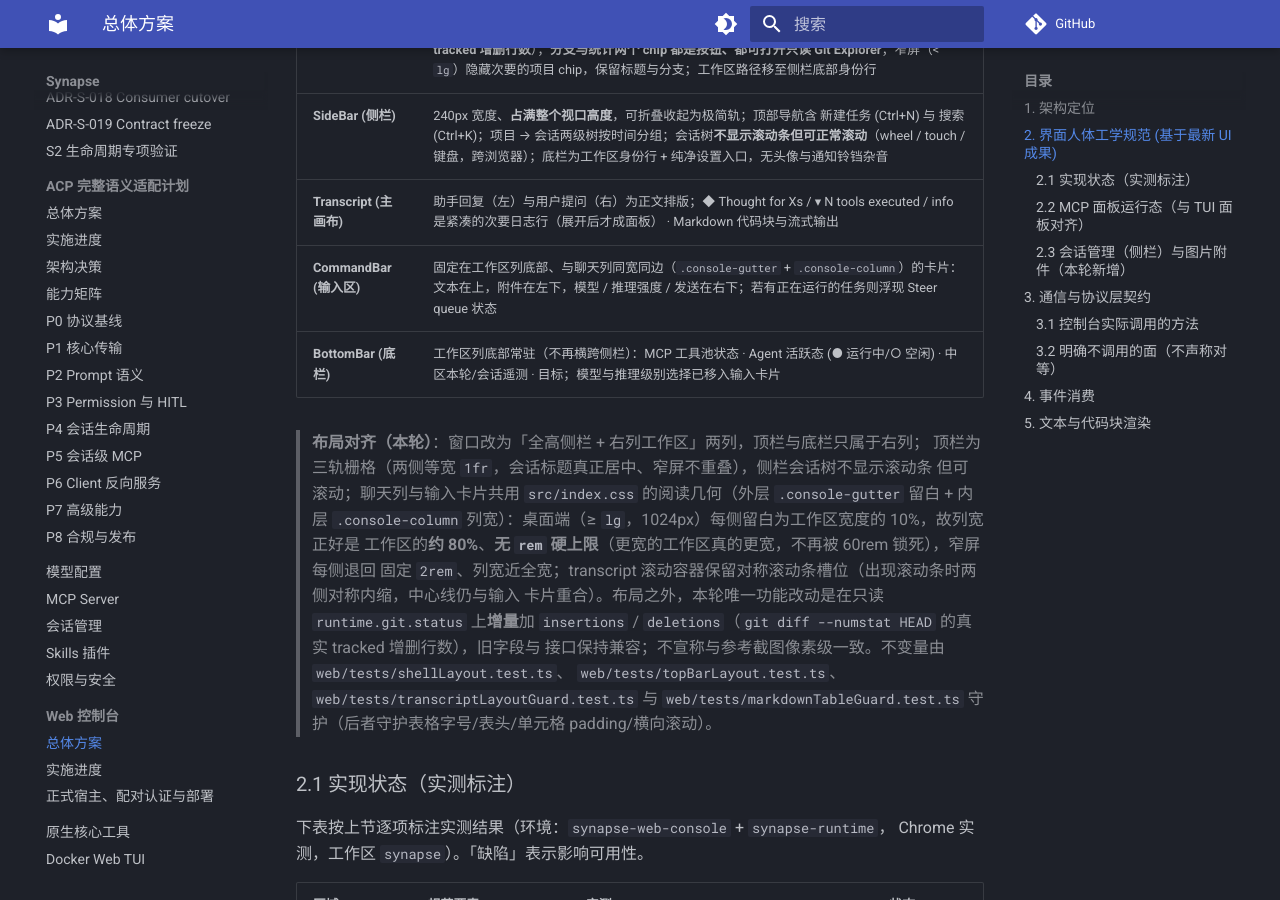
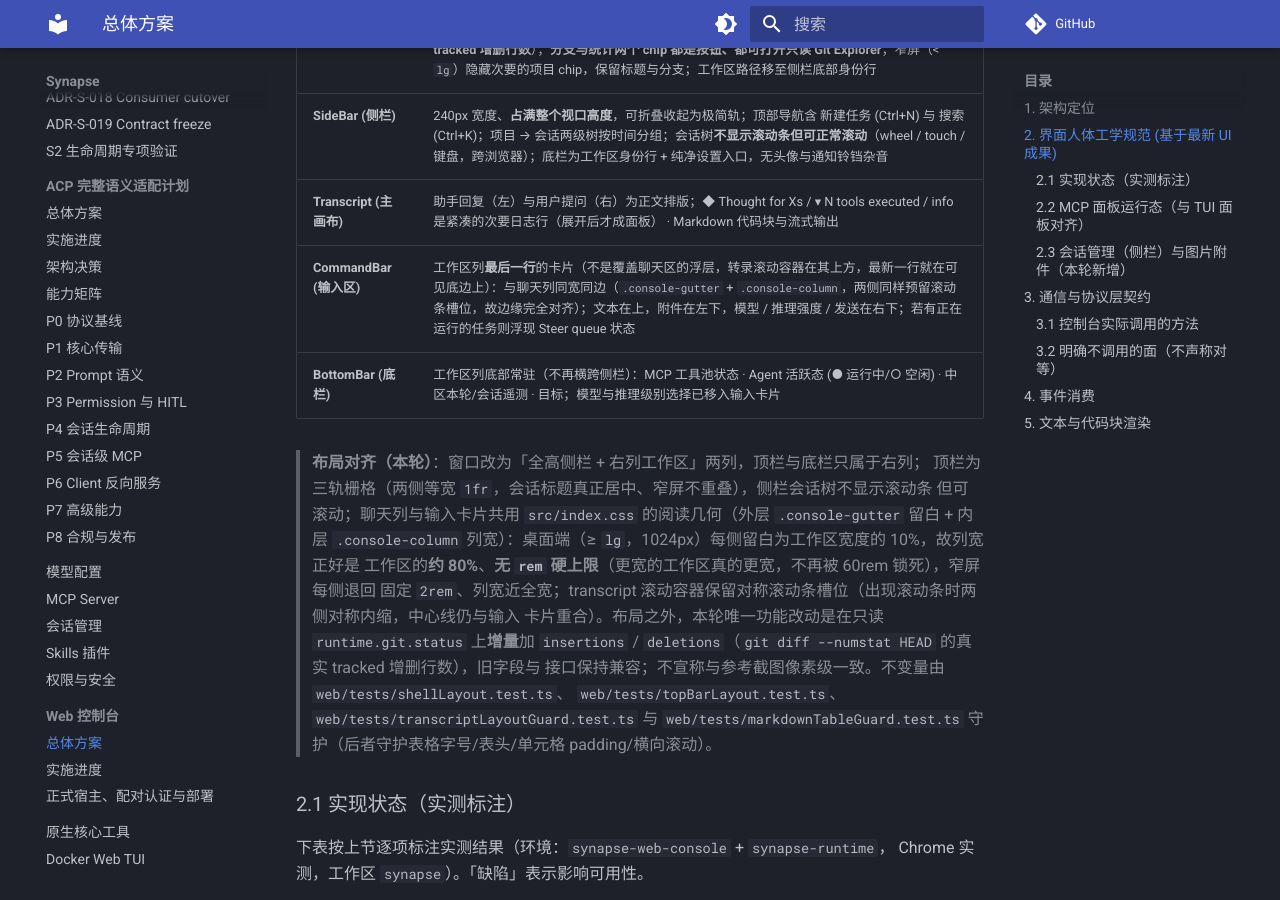
Before and after one commit to alex8224/synapse-agent, an MkDocs documentation site: the page built from docs/web-console/index.md, in a window 1280 px wide and 900 px high, scrolled down 1366 px. Built offline with MkDocs 1.6.1 and Material for MkDocs 9.7.7, drawn with Linux system fonts in a browser that asks for light colours; comment, search, counter and statistics services are not loaded; some of the changed text lies outside the part shown.

Commit message:
fix(web-console): keep the composer out of the transcript's way
The composer was an `absolute bottom-0` card over the transcript, so the bottom
of the scrollport was behind it: following the stream to the bottom parked the
newest line under the input, and reading it meant scrolling back up.  The
transcript's `pb-36` only hid the symptom, and its `scrollbar-gutter` made the
card one scrollbar wider than the chat column.

- the composer is now the last row of the workspace column (`shrink-0`, no
  positioning), so the transcript owns the space above it and the scrollport's
  bottom edge is the last visible line.  `pb-36` goes with it.
- the composer wrapper reserves the same scrollbar gutter the transcript does, so
  the card shares both edges with the chat column instead of only its centre
  line -- that is what made the input look too wide.

Measured on the real console (1440px-class pane): card `top` == scroller `bottom`
(no overlap), card `left/right` == the transcript column's (431/1803), and during
a live turn `scrollTop == maxScroll` with the newest row above the card.

`shellLayout.verify.ts` now checks the no-overlap invariant and exact edge
alignment, and measures the column against the wrapper's scrollbar-inset content
box instead of assuming 80% of the pane.

```diff
--- a/docs/web-console/index.md
+++ b/docs/web-console/index.md
@@ -50,7 +50,7 @@
 | **TopBar (顶栏)** | 工作区列顶部的单行 chip，**三轨栅格**（两侧等宽 `1fr`）：左轨 [\|] 侧栏折叠开关 · 项目 · ⎇ Git 分支（含 ↑/↓ 跟踪计数）；中轨为**会话标题**，因两侧等宽而**真正居中于工作区列**（不随左右 chip 宽度漂移，独立轨道也保证窄屏不重叠）；右轨为最右变更统计（脏/干净状态点 + `+N -M` **真实 tracked 增删行数**）；**分支与统计两个 chip 都是按钮、都可打开只读 Git Explorer**；窄屏（< `lg`）隐藏次要的项目 chip，保留标题与分支；工作区路径移至侧栏底部身份行 |
 | **SideBar (侧栏)** | 240px 宽度、**占满整个视口高度**，可折叠收起为极简轨；顶部导航含 新建任务 (Ctrl+N) 与 搜索 (Ctrl+K)；项目 → 会话两级树按时间分组；会话树**不显示滚动条但可正常滚动**（wheel / touch / 键盘，跨浏览器）；底栏为工作区身份行 + 纯净设置入口，无头像与通知铃铛杂音 |
 | **Transcript (主画布)** | 助手回复（左）与用户提问（右）为正文排版；◆ Thought for Xs / ▾ N tools executed / info 是紧凑的次要日志行（展开后才成面板） · Markdown 代码块与流式输出 |
-| **CommandBar (输入区)** | 固定在工作区列底部、与聊天列同宽同边（`.console-gutter` + `.console-column`）的卡片：文本在上，附件在左下，模型 / 推理强度 / 发送在右下；若有正在运行的任务则浮现 Steer queue 状态 |
+| **CommandBar (输入区)** | 工作区列**最后一行**的卡片（不是覆盖聊天区的浮层，转录滚动容器在其上方，最新一行就在可见底边上）：与聊天列同宽同边（`.console-gutter` + `.console-column`，两侧同样预留滚动条槽位，故边缘完全对齐）；文本在上，附件在左下，模型 / 推理强度 / 发送在右下；若有正在运行的任务则浮现 Steer queue 状态 |
 | **BottomBar (底栏)** | 工作区列底部常驻（不再横跨侧栏）：MCP 工具池状态 · Agent 活跃态 (● 运行中/○ 空闲) · 中区本轮/会话遥测 · 目标；模型与推理级别选择已移入输入卡片 |
 
 > **布局对齐（本轮）**：窗口改为「全高侧栏 + 右列工作区」两列，顶栏与底栏只属于右列；
@@ -100,7 +100,7 @@
 | Transcript | Markdown 代码块与流式输出 | 围栏代码块（语言标签 + 复制 + 横向滚动 + 按语言高亮，尺寸不变）、标题/列表/引用/表格/行内代码/粗体/链接均正常；**表格正文按正文可读字号**（`text-sm`，14px；表头同字号、只用字重区分），单元格适度 padding，宽表在自身容器内横向滚动、不撑破阅读列；**每个单元格有 `8rem` 宽度下限**（`.markdown-body th/td`，`web/src/index.css`），窄列（如「分组」「类型」）不再被自动布局压成竖排；单元格里的 `<br>` / `<br/>` / `<br />`（任意大小写）渲染为真实换行（`parse.ts` 的 `break` 节点 → React `<br />`），标签本身不会作为文本或标记进入 DOM | 已实现（本轮表格可读性 + 换行修复） |
 | Transcript | LaTeX 公式（规范外，本轮改为真实排版） | `$$...$$` 由 **KaTeX** 排版为居中公式块，`$...$` 排版为行内公式。渲染器固定以 `trust: false` / `throwOnError: false` / `maxExpand: 1000` 运行：不可生成链接、不可注入样式、宏展开有上限。未闭合的流式公式与解析失败的公式回退为「公式 + LaTeX 源码」块并写明原因（`公式解析失败，显示源码`），不会出现红色半成品 | 已实现（本轮） |
 | Transcript | Mermaid（规范外，本轮改为真实绘图） | mermaid 围栏由 **mermaid** 渲染为 SVG（`import('mermaid')` 懒加载，不进初始包），头部保留「复制源码」。渲染以 `securityLevel: 'strict'` + `htmlLabels: false` 运行，输出再过一遍 DOMPurify SVG profile，并把 SVG 内 `<style>` 的 `@import` / `url()` 中和掉（内联 SVG 的样式表作用于整页）。含 `%%{...}%%` 指令、YAML frontmatter（`---`）、空定义、超 20000 字符的图形**拒绝渲染**并回退为代码块（头部写明原因）；mermaid 抛错同样回退并显示错误首行 | 已实现（本轮） |
-| CommandBar | 固定在底部的卡片 | 有：贴在工作区列底边（`bottom-0`），与聊天列同宽同边（`.console-gutter` + `.console-column`） | 已实现（本轮布局对齐） |
+| CommandBar | 工作区列最后一行的卡片（不覆盖聊天区） | 有：作为工作区列的独立行占位，转录滚动容器在其上方（旧实现是 `absolute bottom-0` 浮层，最新内容会被输入卡片盖住）；与聊天列同宽同边（`.console-gutter` + `.console-column`，两侧同样预留滚动条槽位） | 已实现（本轮改为非覆盖布局） |
 | CommandBar | 运行中浮现 Steer queue 状态 | 有（`Steer queue: N queued`） | 已实现 |
 | CommandBar | 单一蓝色圆形发送按钮 ↑ | 空闲为蓝色 `↑` 发送（输入为空时禁用）；**运行中变为红色 `■` 停止键**，始终可用，点击调用 `runtime.turn.cancel`。与规范「忙碌自动转为 Steer 插队」有意不同：插话仍由 **Enter** 承担，顶部状态条显示 `运行中 · Steer 队列 N` | 已实现（按评审调整） |
 | BottomBar | 模型切换下拉 | 有（19 个可用，可过滤；F2） | 已实现 |
--- a/web/src/components/Transcript.tsx
+++ b/web/src/components/Transcript.tsx
@@ -317,7 +317,9 @@
         what makes it line up with the composer's `console-column` below. */}
     <div
       ref={scrollerRef}
-      className="console-gutter flex-1 overflow-y-auto py-6 pb-36 font-sans [scrollbar-gutter:stable_both-edges]"
+      // No bottom padding for a floating composer: the composer is a sibling row,
+      // so the scrollport's bottom edge is the last visible line.
+      className="console-gutter flex-1 overflow-y-auto py-6 font-sans [scrollbar-gutter:stable_both-edges]"
     >
       <div className="console-column space-y-5">
         {historyAvailable === false && (
```
Also changed, not shown: web/README.md (+7 -4 lines), web/src/components/CommandInput.tsx (+7 -4 lines), 2 other files.
